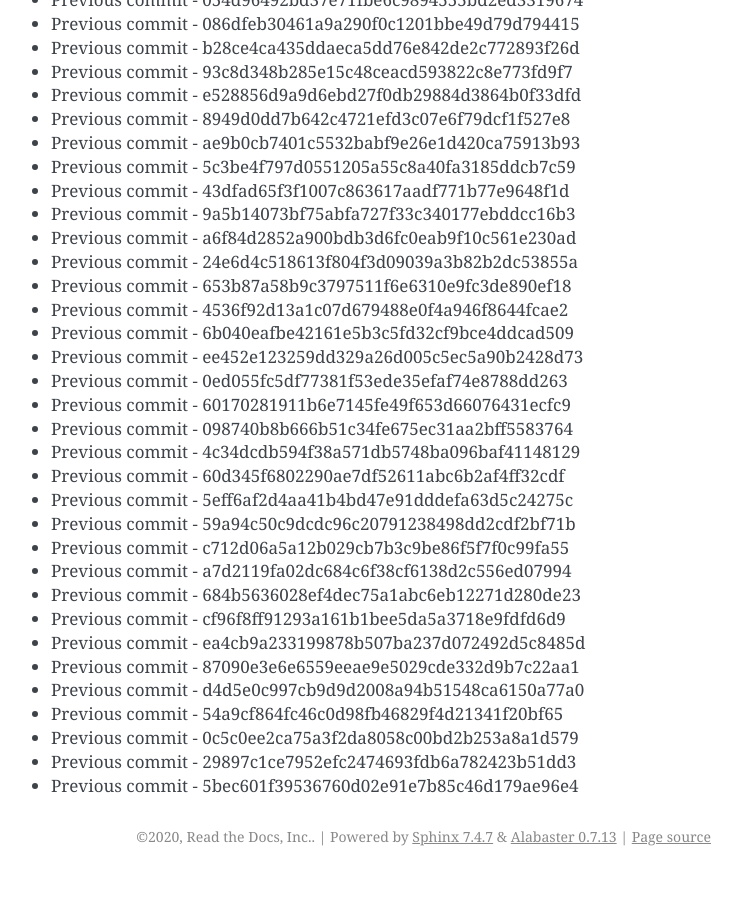
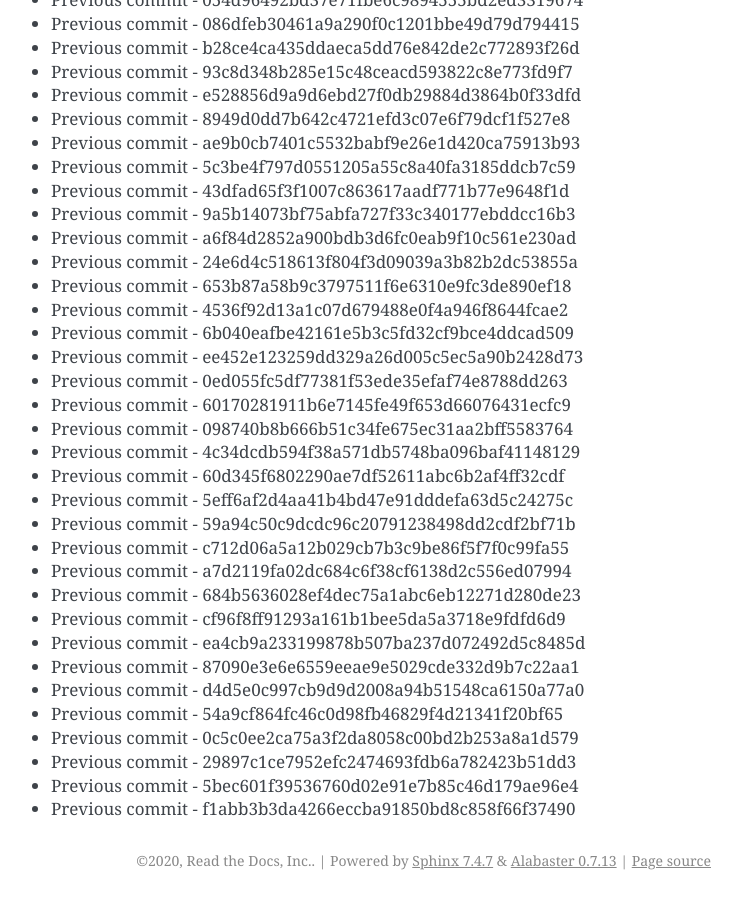
Before and after one commit to readthedocs/rtd-git-stresstest, a Sphinx documentation site: the page built from docs/updates.rst, in a window 1280 px wide and 900 px high, scrolled down 54698 px. Shown: the whole window, without its empty margins (399-1141 px from the left). Built offline with Sphinx 7.4.7, drawn with Linux system fonts in a browser that asks for light colours; before the commit the page ends 55574 px from its top, so only the background shows below that.

Commit message:
Generating commit from previous: f1abb3b3da4266eccba91850bd8c858f66f37490

```diff
--- a/docs/updates.rst
+++ b/docs/updates.rst
@@ -2330,3 +2330,4 @@ It can be tested for any performance characteristics.
 * Previous commit - 0c5c0ee2ca75a3f2da8058c00bd2b253a8a1d579
 * Previous commit - 29897c1ce7952efc2474693fdb6a782423b51dd3
 * Previous commit - 5bec601f39536760d02e91e7b85c46d179ae96e4
+* Previous commit - f1abb3b3da4266eccba91850bd8c858f66f37490
```
